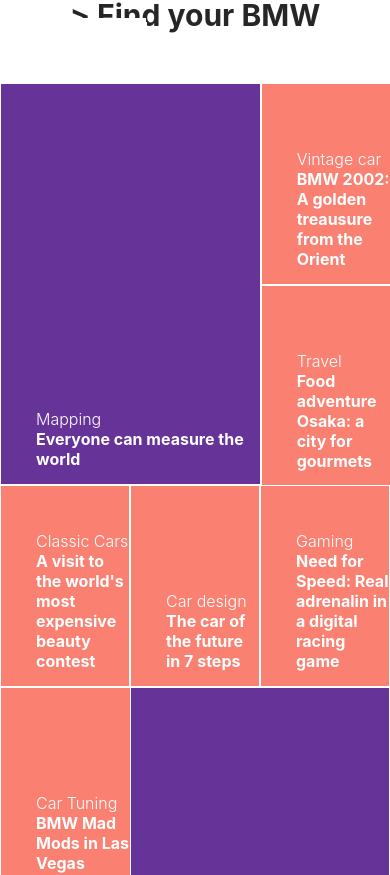
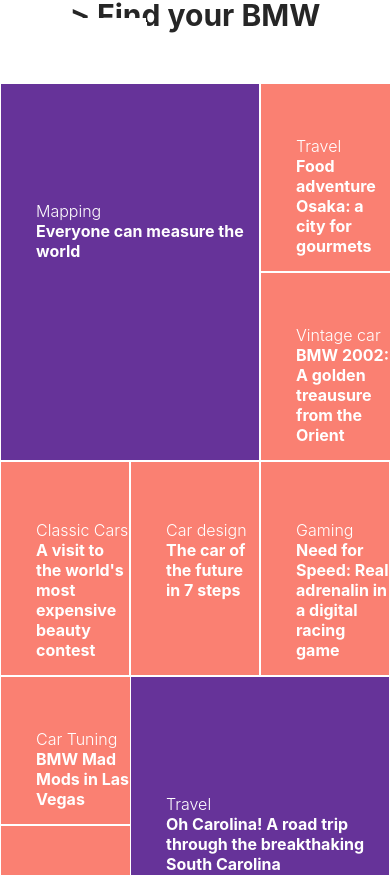
Before and after one commit to janghanboram/study-clone-bmw, a React (Create React App) app: page / in a window 390 px wide. Shown: the part 693-1568 px from the top of the page. Built offline with nearby package versions, Linux system fonts and the light colour scheme.

Commit message:
gallery grid UI height 반응형 css 수정

```diff
--- a/src/App.css
+++ b/src/App.css
@@ -122,21 +122,25 @@ common button style
 .gallery-template{
   display: flex;
 }
-.gallery-item-group{
+.gallery-template-1 .gallery-item-group{
+
+}
+.gallery-item{
   width: 33.33%;
-  height: 200px;
+  background-color: salmon;
+  border: solid 1px white;
+  flex: 1;
+  align-items: flex-end;
+  padding-top: 15%;
+}
+.gallery-item-group {
+  width: 33.33%;
 }
 .gallery-item-group .gallery-item{
   width: 100%;
+  padding-top: 40%;
 }
-.gallery-item{
-  width: 33.33%;
-  height: 200px;
-  background-color: salmon;
-  border: solid 1px white;
-  display: flex;
-  align-items: flex-end;
-}
+
 .gallery-item .content{
   margin: 0 0 15px 35px;
 
@@ -144,7 +148,7 @@ common button style
 .gallery-item-large{
   width: 66.66%;
   background-color: rebeccapurple;
-  height: 400px;
+  padding-top: 30%;
 }
 
 .gallery-item .title, .gallery-item .sub-title {
@@ -155,10 +159,6 @@ common button style
   font-weight: bold
 }
 
-.template-middle .gallery-item{
-  flex-grow: 1;
-
-}
 .gallery .btn-container{
   text-align: center;
   margin: 45px 0;
--- a/src/App.js
+++ b/src/App.js
@@ -239,19 +239,22 @@ class App extends Component {
           </div>;
       })
     }else{
-      return items.map( (item, index) =>{
+      return items.map( (item, index) => {
 
         if(item.isWide === true){
           itemClassName += " gallery-item-large"
-          return <div className={itemClassName}>
+          return <div className={itemClassName} key={item.index}>
             <div className="content">
               <p className="sub-title font-weight-300">{item.category}</p>
               <p className="title">{item.title}</p>
             </div>
           </div>;
         }else{
-          if(index === 0){
-            return <div className="gallery-item-group">
+
+          if(index === 0 || index === 2){
+            let step = index === 0 ? 1 : -1;
+
+            return <div className="gallery-item-group" key={item.index}>
               <div className="gallery-item">
                 <div className="content">
                   <p className="sub-title font-weight-300">{item.category}</p>
@@ -260,29 +263,12 @@ class App extends Component {
               </div>
               <div className="gallery-item">
                 <div className="content">
-                  <p className="sub-title font-weight-300">{items[index+1].category}</p>
-                  <p className="title">{items[index+1].title}</p>
+                  <p className="sub-title font-weight-300">{items[index+step].category}</p>
+                  <p className="title">{items[index+step].title}</p>
                 </div>
               </div>
             </div>
           }
-          if(index === 2){
-            return <div className="gallery-item-group">
-              <div className="gallery-item">
-                <div className="content">
-                  <p className="sub-title font-weight-300">{items[index-1].category}</p>
-                  <p className="title">{items[index-1].title}</p>
-                </div>
-              </div>
-              <div className="gallery-item">
-                <div className="content">
-                  <p className="sub-title font-weight-300">{item.category}</p>
-                  <p className="title">{item.title}</p>
-                </div>
-              </div>
-            </div>
-          }
-          return;
         }
       })
     }
@@ -304,8 +290,6 @@ class App extends Component {
     const navList = this._renderNavList();
     const panelList = this._renderPanelList();
     const galleryList = this._renderGalleryList();
-    console.log(galleryList)
-
     return (
       <div className="container">
         <header className="menu">
```
